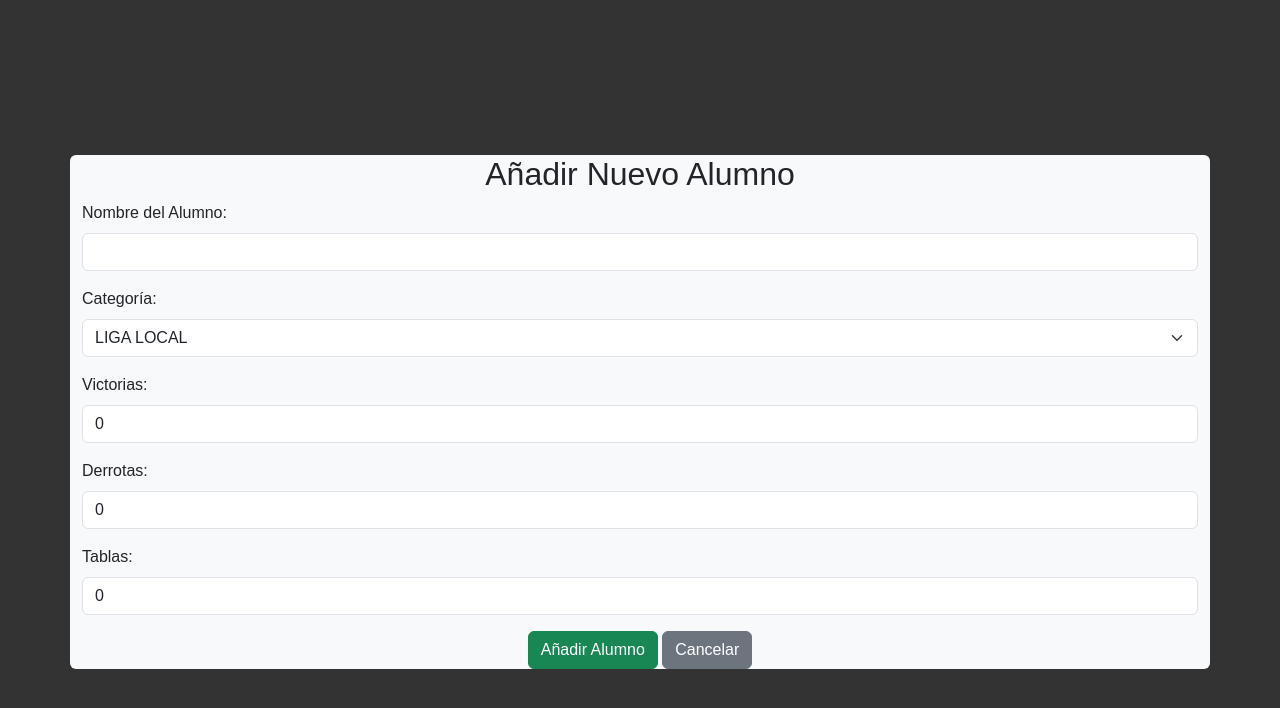
After one commit to Alextc35/ajedrez-cultura, a PHP site: template app/views/add.php in a window 1280 px wide. The commit adds this page. Shown: the top 708 px of the page. Run offline with PHP 8.4, Linux system fonts and the light colour scheme; the template is opened without the code that fills it, so the values that code supplies are empty.

Commit message:
created add feature

```diff
--- a/app/controllers/ControladorAlumnos.php
+++ b/app/controllers/ControladorAlumnos.php
@@ -58,4 +58,9 @@ class ControladorAlumnos
         require_once '../app/views/edit.php';
     }
 
+    public function add() {
+        $this->page_title = 'Añadir Alumno';
+        $this->view = 'add';
+        require_once '../app/views/add.php'; // Cargar la vista del formulario
+    }
 }
--- /dev/null
+++ b/app/views/add.php
@@ -0,0 +1,45 @@
+<?php
+    $categoria;
+    if ($_GET['categoria'] === 'LIGA LOCAL')
+        $categoria = 'ligaLocal';
+    else
+        $categoria = 'ligaInfantil';
+?>
+<div class="container mt-4 bg-light rounded">
+    <h2 class="text-center">Añadir Nuevo Alumno</h2>
+
+    <form action="/chess-league/public/insert.php" method="POST">
+        <div class="mb-3">
+            <label for="nombre" class="form-label">Nombre del Alumno:</label>
+            <input type="text" name="nombre" id="nombre" class="form-control" required>
+        </div>
+
+        <div class="mb-3">
+            <label for="categoria" class="form-label">Categoría:</label>
+            <select name="categoria" id="categoria" class="form-select" required>
+                <option value="LIGA LOCAL">LIGA LOCAL</option>
+                <option value="LIGA INFANTIL">LIGA INFANTIL</option>
+            </select>
+        </div>
+
+        <div class="mb-3">
+            <label for="victorias" class="form-label">Victorias:</label>
+            <input type="number" name="victorias" id="victorias" class="form-control" value="0" min="0" required>
+        </div>
+
+        <div class="mb-3">
+            <label for="derrotas" class="form-label">Derrotas:</label>
+            <input type="number" name="derrotas" id="derrotas" class="form-control" value="0" min="0" required>
+        </div>
+
+        <div class="mb-3">
+            <label for="tablas" class="form-label">Tablas:</label>
+            <input type="number" name="tablas" id="tablas" class="form-control" value="0" min="0" required>
+        </div>
+
+        <div class="text-center">
+            <button type="submit" class="btn btn-success">Añadir Alumno</button>
+            <a href="?controller=ControladorAlumnos&action=<?= urlencode($categoria) ?>" class="btn btn-secondary">Cancelar</a>
+        </div>
+    </form>
+</div>
--- a/app/views/clasificacion.php
+++ b/app/views/clasificacion.php
@@ -57,6 +57,7 @@ $categoriaActual = (!empty($dataToView['data']) && $dataToView['data'][array_key
 
             <div class="text-center p-2">
                 <a href="?controller=ControladorAlumnos&action=add" class="btn btn-primary">Añadir alumno</a>
+                <a href="?controller=ControladorAlumnos&action=add&categoria=<?= urlencode($categoriaActual) ?>" class="btn btn-primary">Añadir alumno</a>
                 <a href="?controller=ControladorAlumnos&action=edit&categoria=<?= urlencode($categoriaActual) ?>" class="btn btn-primary">Editar alumno</a>
                 <a href="?controller=ControladorAlumnos&action=delete" class="btn btn-primary">Eliminar alumno</a>
             </div>
@@ -64,6 +65,7 @@ $categoriaActual = (!empty($dataToView['data']) && $dataToView['data'][array_key
             <p class="text-center">No hay alumnos</p>
             <div class="text-center">
                 <a href="?controller=ControladorAlumnos&action=add" class="btn btn-primary">Añadir alumno</a>
+                <a href="?controller=ControladorAlumnos&action=add&categoria=<?= urlencode($categoriaActual) ?>" class="btn btn-primary">Añadir alumno</a>
             </div>
         <?php } ?>
     </div>
```
Also changed, not shown: app/models/AlumnosDAO.php (+10 -0 lines), public/insert.php (added, +40 -0 lines).
